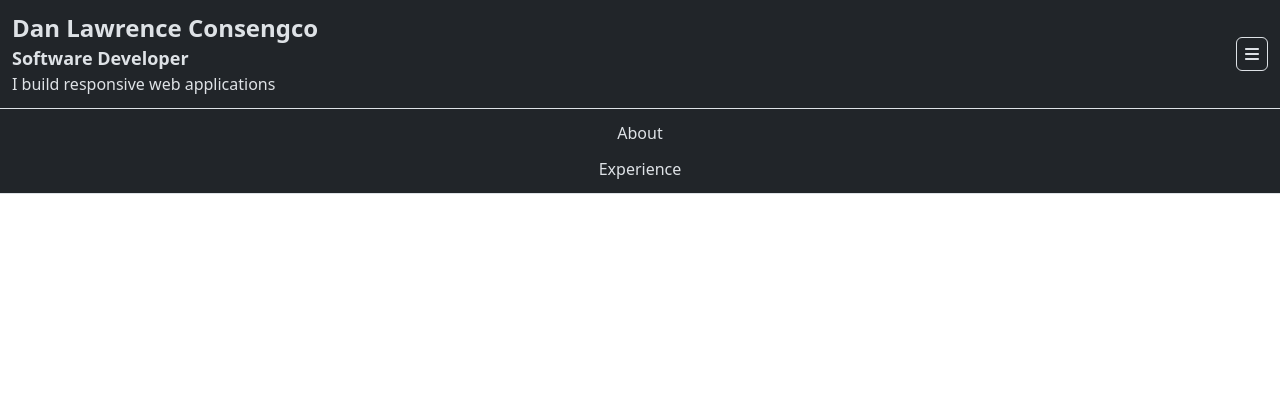
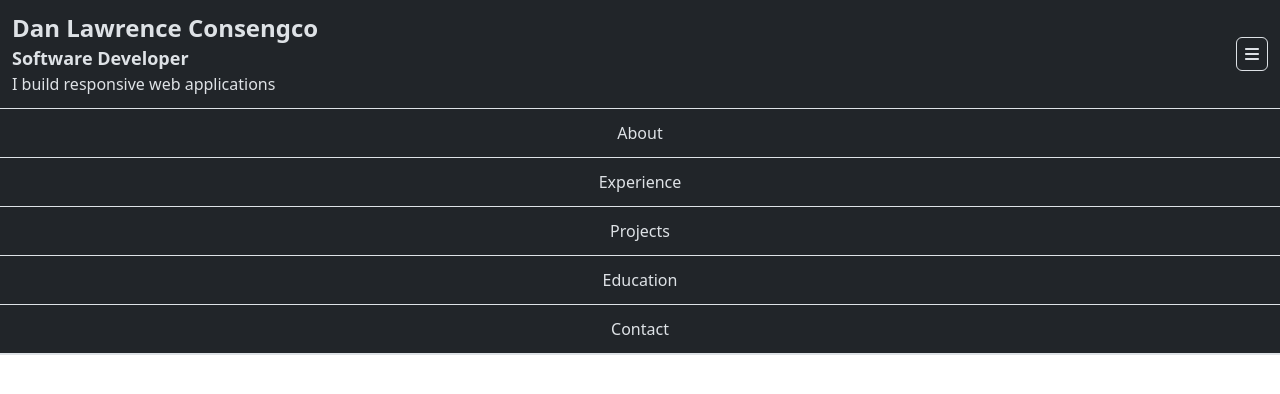
Before and after one commit to DanDaMan23/software-development-portfolio, a React (Create React App) app: page / in a window 1280 px wide. Both pictures are taken after a click on the button 1252 px from the left and 54 px from the top of the page. Shown: the top 394 px of the page. Built offline with nearby package versions, Linux system fonts and the light colour scheme.

Commit message:
Added proper navigation items

```diff
--- a/src/sections/header/navigation-area/navigation-area.tsx
+++ b/src/sections/header/navigation-area/navigation-area.tsx
@@ -11,18 +11,54 @@ export default function NavigationArea({
 }: NavigationAreaProps) {
   const [showNavigation, setShowNavigation] = useState(false)
 
+  const navigationItems = [
+    {
+      label: "About",
+      onClickEvent: () => {
+        toggleNavigationHandler()
+      }
+    },
+    {
+      label: "Experience",
+      onClickEvent: () => {
+        toggleNavigationHandler()
+      }
+    },
+    {
+      label: "Projects",
+      onClickEvent: () => {
+        toggleNavigationHandler()
+      }
+    },
+    {
+      label: "Education",
+      onClickEvent: () => {
+        toggleNavigationHandler()
+      }
+    },
+    {
+      label: "Contact",
+      onClickEvent: () => {
+        toggleNavigationHandler()
+      }
+    }
+  ]
+
   useEffect(() => {
     setShowNavigation(isOpen)
   }, [isOpen])
 
   return (
     <div
-      className={`flex flex-col gap-3 py-3 border-y border-light-gray ${
+      className={`flex flex-col border-y border-light-gray ${
         showNavigation ? "block" : "hidden"
       }`}
     >
-      <button onClick={toggleNavigationHandler}>About</button>
-      <button onClick={toggleNavigationHandler}>Experience</button>
+      {navigationItems.map(({ label, onClickEvent }, index) => (
+        <button key={index} onClick={onClickEvent} className='border-b py-3'>
+          {label}
+        </button>
+      ))}
     </div>
   )
 }
```
